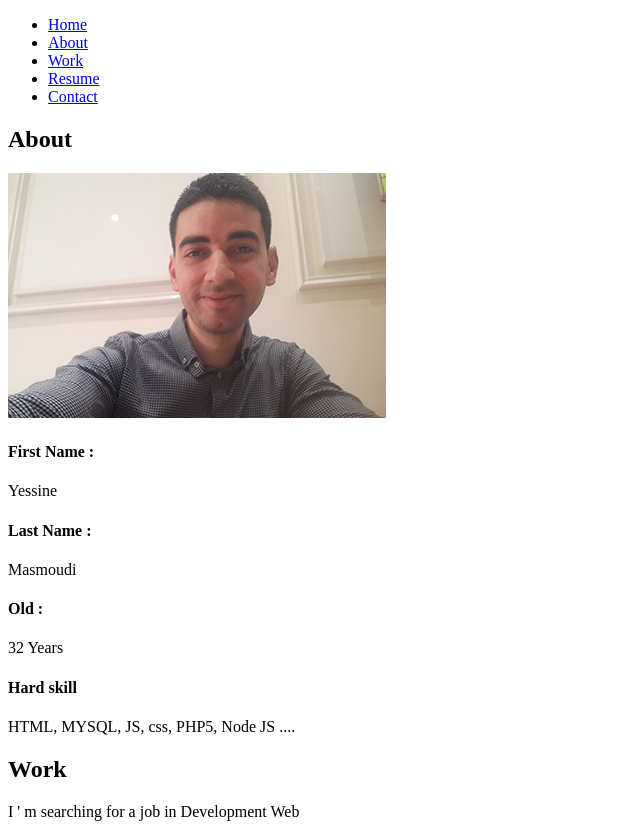
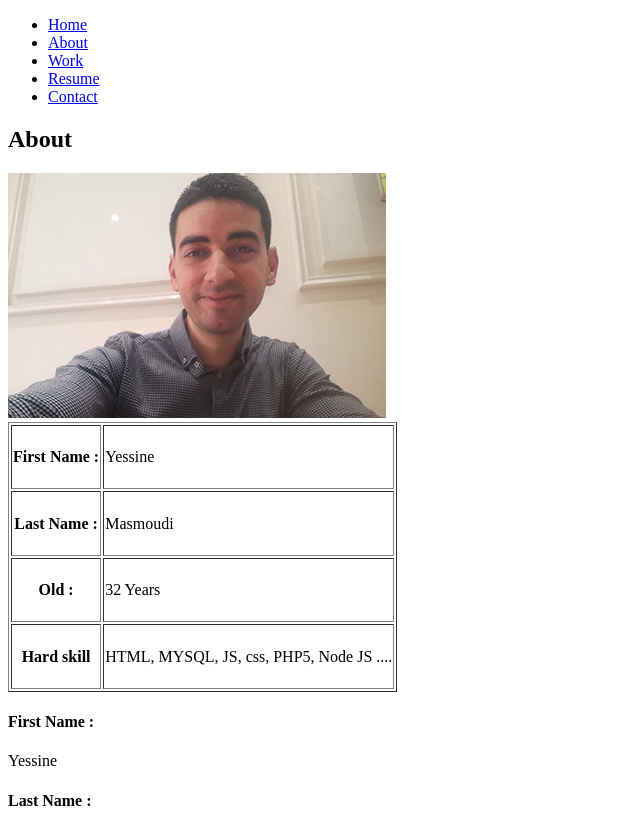
Before and after one commit to yassinoa/checkpoint-html, a plain HTML site: page index.html in a window 1280 px wide. Shown: the top 824 px of the page, without its empty margins (0-640 px from the left). Drawn offline with Linux system fonts and the light colour scheme.

Commit message:
portfolioo

```diff
--- a/index.html
+++ b/index.html
@@ -23,6 +23,24 @@
 
       <h2>About</h2>
       <img src="my.jpg" alt="Error upload images">
+      <table border="1px">
+        <tr>
+          <th><h4>First Name : </h4></th>
+          <td>Yessine</td>
+        </tr>
+        <tr>
+          <th><h4>Last Name : </h4></th>
+          <td>Masmoudi</td>
+        </tr>
+        <tr>
+          <th><h4>Old :</h4></th>
+          <td>32 Years</td>
+        </tr>
+        <tr>
+          <th><h4>Hard skill</h4></th>
+          <td>HTML, MYSQL, JS, css, PHP5, Node JS ....</td>
+        </tr>
+      </table>
       <h4>First Name : </h4>Yessine
       <h4>Last Name : </h4>Masmoudi
       <h4>Old : </h4> 32 Years
@@ -36,6 +54,8 @@
     <div id="Resume">
       <h2>Resume</h2>
       I'm web developer in full stack JS
+      <br>
+      <iframe width="560" height="315" src="https://www.youtube.com/embed/olJOZp57FWM" title="YouTube video player" frameborder="0" allow="accelerometer; autoplay; clipboard-write; encrypted-media; gyroscope; picture-in-picture" allowfullscreen></iframe>
     </div>
 
 
```
